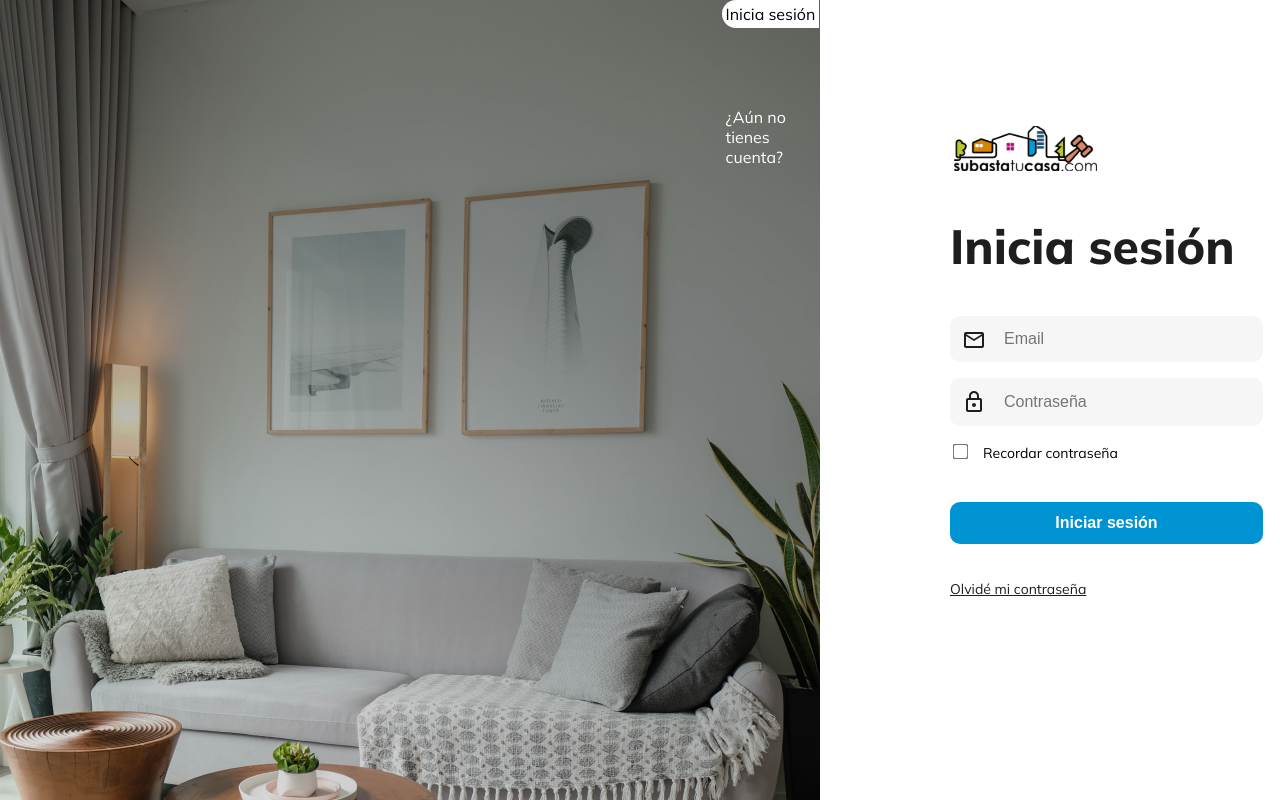
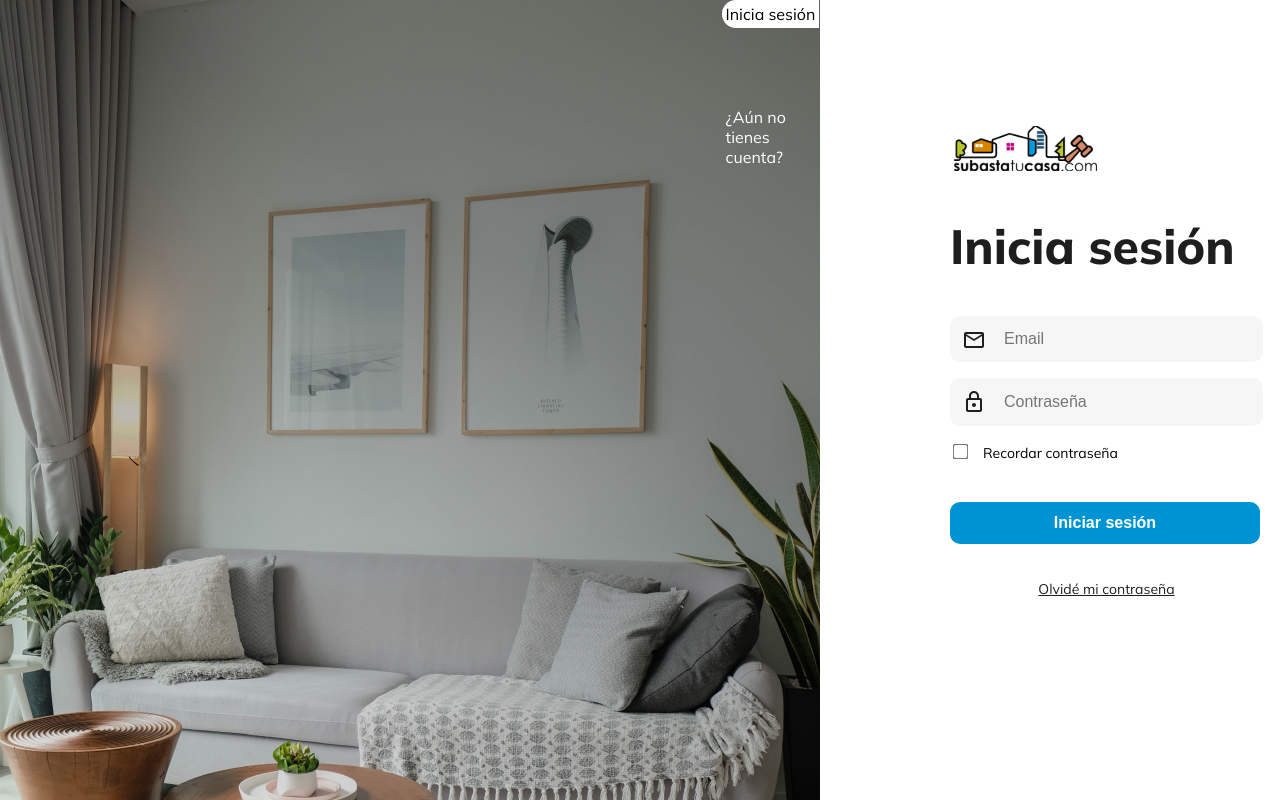
Before and after one commit to Ave-Mari/Cod1ng-Test, a React app: page /login in a window 1280 px wide. Shown: the top 800 px of the page. Built offline with nearby package versions, Linux system fonts and the light colour scheme; the HTML template or start-up script is replaced by a standard one.

Commit message:
fix bottom styles and add text align to link

```diff
--- a/src/components/Form/Form.scss
+++ b/src/components/Form/Form.scss
@@ -14,9 +14,10 @@ form {
     }
 
     button {
-        padding: 12px 105px;
+        padding: 12px 99px;
         margin-bottom: 36px;
         border-radius: 10px;
+        width: 310px;
         background: #0093D3;
         border: none;
         color: #fff;
@@ -28,6 +29,7 @@ form {
     a {
         color: #1E1E1E;
         font-size: 14px;
+        text-align: center;
     }
 }
 
```
